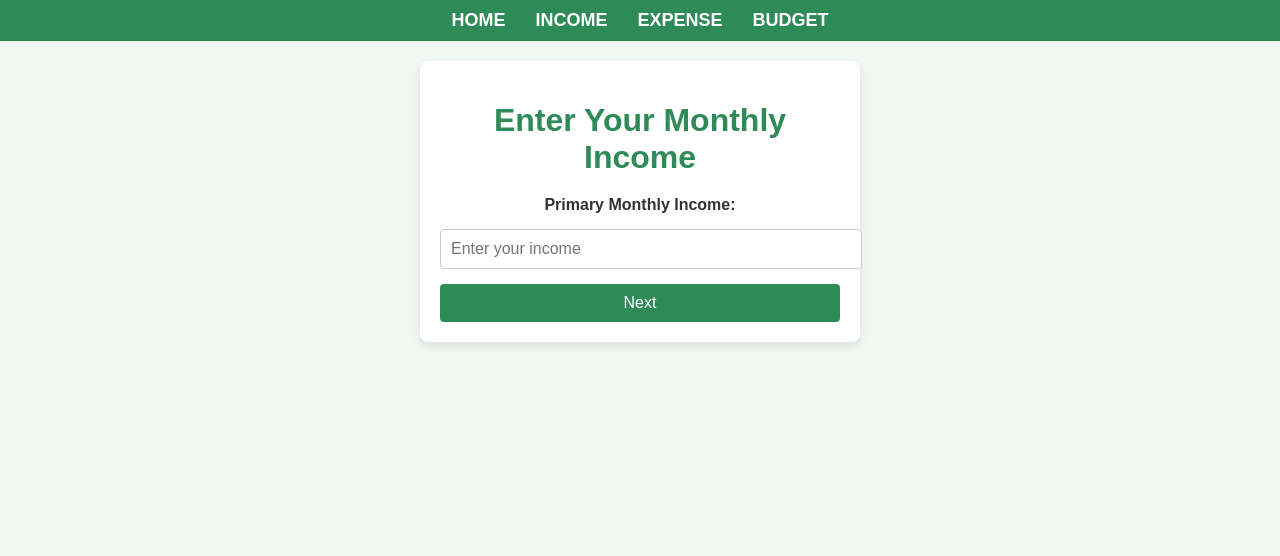
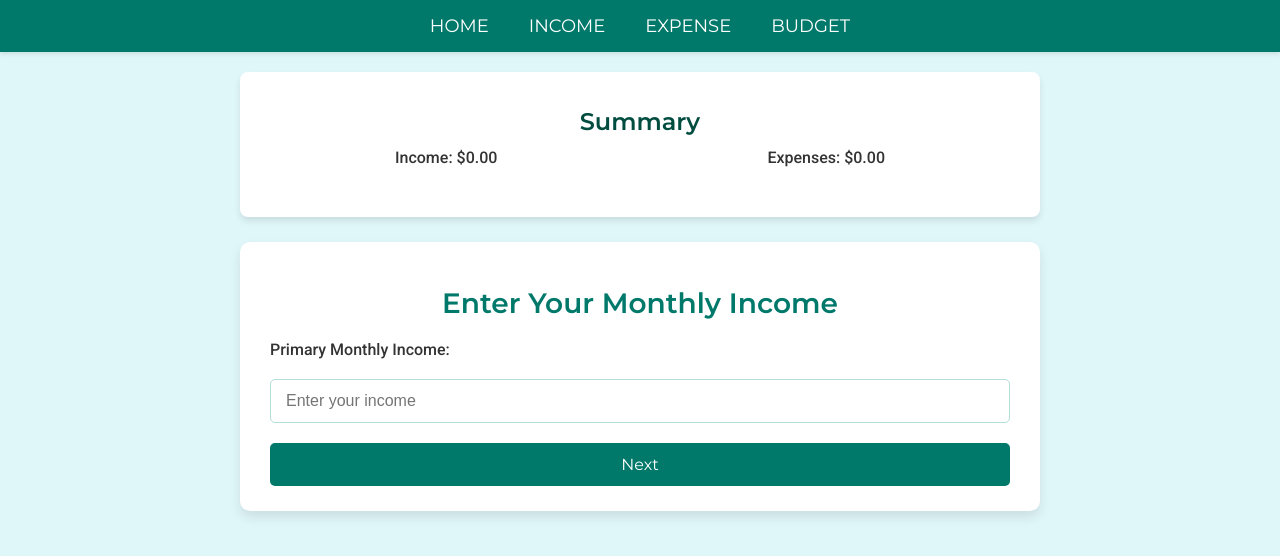
Before and after one commit to adamazl/Financial-Planner, a plain HTML site: page index.html in a window 1280 px wide. Both pictures are taken after a click on the link "INCOME". Drawn offline with Linux system fonts and the light colour scheme.

Commit message:
updated css style

```diff
--- a/index.html
+++ b/index.html
@@ -1,11 +1,17 @@
 <!DOCTYPE html>
 <html lang="en">
+
 <head>
     <meta charset="UTF-8">
     <meta name="viewport" content="width=device-width, initial-scale=1.0">
     <title>Finance Planner</title>
     <link rel="stylesheet" href="styles.css">
+    <!-- Google Fonts -->
+    <link
+        href="https://fonts.googleapis.com/css2?family=Roboto:wght@400;500;700&family=Montserrat:wght@400;600&display=swap"
+        rel="stylesheet">
 </head>
+
 <body>
     <nav>
         <ul>
@@ -15,6 +21,16 @@
             <li><a href="#" id="budgetLink">BUDGET</a></li>
         </ul>
     </nav>
+
+    <div class="container">
+        <div id="summary" class="summary">
+            <h2>Summary</h2>
+            <div class="summary-details">
+                <p id="summaryIncome">Income: $0.00</p>
+                <p id="summaryExpenses">Expenses: $0.00</p>
+            </div>
+            <ul id="expenseList"></ul>
+        </div>
 
         <div id="home" class="content">
             <h1>Welcome to Finance Planner</h1>
@@ -36,11 +52,11 @@
             <form id="expenseForm">
                 <label for="expenseType">Expense Type:</label>
                 <select id="expenseType">
-                <option value="bills">Bills</option>
-                <option value="subscriptions">Subscriptions</option>
-                <option value="utilities">Utilities</option>
-                <option value="debt">Debt</option>
-                <option value="other">Other</option>
+                    <option value="Bills">Bills</option>
+                    <option value="Subscriptions">Subscriptions</option>
+                    <option value="Utilities">Utilities</option>
+                    <option value="Debt">Debt</option>
+                    <option value="Other">Other</option>
                 </select>
 
                 <label for="expenseDesc">Description:</label>
@@ -55,11 +71,15 @@
 
         <div id="budget" class="content hidden">
             <h1>Your Budget Plan</h1>
+            <div class="budget-details">
                 <p id="needs">Needs: $0.00</p>
                 <p id="wants">Wants: $0.00</p>
                 <p id="savings">Savings: $0.00</p>
             </div>
+        </div>
+    </div>
 
     <script src="scripts.js"></script>
 </body>
+
 </html>
--- a/scripts.js
+++ b/scripts.js
@@ -9,10 +9,11 @@ document.getElementById('getStartedBtn').addEventListener('click', () => showPag
 function showPage(pageId) {
     document.querySelectorAll('.content').forEach(page => page.classList.add('hidden'));
     document.getElementById(pageId).classList.remove('hidden');
+    updateSummary();
 }
 
 // Handle income form submission
-document.getElementById('incomeForm').addEventListener('submit', function(event) {
+document.getElementById('incomeForm').addEventListener('submit', function (event) {
     event.preventDefault();
     const income = parseFloat(document.getElementById('incomeInput').value);
     if (!isNaN(income)) {
@@ -22,7 +23,7 @@ document.getElementById('incomeForm').addEventListener('submit', function(event)
 });
 
 // Handle expense form submission
-document.getElementById('expenseForm').addEventListener('submit', function(event) {
+document.getElementById('expenseForm').addEventListener('submit', function (event) {
     event.preventDefault();
     const expenseType = document.getElementById('expenseType').value;
     const expenseDesc = document.getElementById('expenseDesc').value;
@@ -32,10 +33,31 @@ document.getElementById('expenseForm').addEventListener('submit', function(event
         const expenses = JSON.parse(localStorage.getItem('expenses')) || [];
         expenses.push({ type: expenseType, description: expenseDesc, amount: expenseAmount });
         localStorage.setItem('expenses', JSON.stringify(expenses));
-        calculateBudget();
         showPage('budget');
     }
+    updateSummary();
+    calculateBudget();
 });
+
+// Update the summary section with income and expenses
+function updateSummary() {
+    const income = parseFloat(localStorage.getItem('income')) || 0;
+    document.getElementById('summaryIncome').textContent = `Income: $${income.toFixed(2)}`;
+
+    const expenses = JSON.parse(localStorage.getItem('expenses')) || [];
+    let totalExpenses = 0;
+    const expenseList = document.getElementById('expenseList');
+    expenseList.innerHTML = ''; // Clear previous entries
+
+    expenses.forEach(exp => {
+        totalExpenses += exp.amount;
+        const li = document.createElement('li');
+        li.textContent = `${exp.type} - ${exp.description}: $${exp.amount.toFixed(2)}`;
+        expenseList.appendChild(li);
+    });
+
+    document.getElementById('summaryExpenses').textContent = `Expenses: $${totalExpenses.toFixed(2)}`;
+}
 
 // Calculate budget and display on the budget page
 function calculateBudget() {
@@ -57,4 +79,7 @@ function calculateBudget() {
 }
 
 // Show the home page initially
-showPage('home');
+document.addEventListener('DOMContentLoaded', () => {
+    showPage('home');
+    updateSummary();
+});
--- a/styles.css
+++ b/styles.css
@@ -1,8 +1,12 @@
 /* styles.css */
 
+/* Importing fonts */
+@import url('https://fonts.googleapis.com/css2?family=Roboto:wght@400;500;700&family=Montserrat:wght@400;600&display=swap');
+
 body {
-    font-family: Arial, sans-serif;
-    background-color: #f0f8f4; /* Mint green background */
+    font-family: 'Roboto', sans-serif;
+    background-color: #e0f7fa;
+    /* Light mint background */
     margin: 0;
     padding: 0;
     display: flex;
@@ -10,13 +14,15 @@ body {
     align-items: center;
     justify-content: flex-start;
     min-height: 100vh;
+    transition: background-color 0.3s ease;
 }
 
 nav {
     width: 100%;
-    background-color: #2e8b57;
-    padding: 10px;
-    text-align: center;
+    background-color: #00796b;
+    /* Darker mint green */
+    padding: 15px 0;
+    box-shadow: 0 2px 4px rgba(0, 0, 0, 0.1);
 }
 
 nav ul {
@@ -28,67 +34,181 @@ nav ul {
 }
 
 nav ul li {
-    margin: 0 15px;
+    margin: 0 20px;
 }
 
 nav ul li a {
-    color: white;
+    color: #ffffff;
     text-decoration: none;
     font-size: 18px;
-    font-weight: bold;
+    font-family: 'Montserrat', sans-serif;
+    font-weight: 500;
+    position: relative;
+    transition: color 0.3s ease;
+}
+
+nav ul li a::after {
+    content: '';
+    display: block;
+    width: 0%;
+    height: 2px;
+    background-color: #ffffff;
+    transition: width 0.3s;
+    position: absolute;
+    bottom: -5px;
+    left: 0;
 }
 
 nav ul li a:hover {
-    text-decoration: underline;
+    color: #b2dfdb;
+}
+
+nav ul li a:hover::after {
+    width: 100%;
+}
+
+.container {
+    width: 100%;
+    max-width: 800px;
+    padding: 20px;
+}
+
+.summary {
+    background-color: #ffffff;
+    padding: 15px 20px;
+    border-radius: 8px;
+    box-shadow: 0 4px 6px rgba(0, 0, 0, 0.1);
+    margin-bottom: 25px;
+    transition: box-shadow 0.3s ease;
+}
+
+.summary:hover {
+    box-shadow: 0 6px 10px rgba(0, 0, 0, 0.15);
+}
+
+.summary h2 {
+    font-family: 'Montserrat', sans-serif;
+    color: #004d40;
+    margin-bottom: 10px;
+    text-align: center;
+}
+
+.summary-details {
+    display: flex;
+    justify-content: space-around;
+    margin-bottom: 10px;
+}
+
+.summary-details p {
+    font-weight: 500;
+    color: #333333;
+    margin: 0;
+    font-size: 16px;
+}
+
+.summary ul {
+    list-style-type: none;
+    padding: 0;
+    max-height: 150px;
+    overflow-y: auto;
+    text-align: left;
+}
+
+.summary ul li {
+    padding: 5px 0;
+    border-bottom: 1px solid #f0f0f0;
+    font-size: 14px;
+    color: #555555;
 }
 
 .content {
     background-color: #ffffff;
-    padding: 20px;
-    border-radius: 8px;
-    box-shadow: 0 4px 8px rgba(0, 0, 0, 0.1);
-    width: 100%;
-    max-width: 400px;
-    margin-top: 20px;
-    text-align: center;
+    padding: 25px 30px;
+    border-radius: 10px;
+    box-shadow: 0 6px 12px rgba(0, 0, 0, 0.1);
+    margin-bottom: 30px;
+    transition: transform 0.3s ease, box-shadow 0.3s ease;
+}
+
+.content:hover {
+    transform: translateY(-5px);
+    box-shadow: 0 8px 16px rgba(0, 0, 0, 0.2);
 }
 
 h1 {
-    color: #2e8b57; /* Mint green color for headers */
+    font-family: 'Montserrat', sans-serif;
+    color: #00796b;
     margin-bottom: 20px;
+    font-size: 28px;
+    text-align: center;
 }
 
 form {
     display: flex;
     flex-direction: column;
-    gap: 15px;
+    gap: 20px;
 }
 
 label {
-    font-weight: bold;
-    color: #333;
+    font-weight: 500;
+    color: #333333;
+    font-size: 16px;
 }
 
-input[type="number"], input[type="text"], select {
-    padding: 10px;
+input[type="number"],
+input[type="text"],
+select {
+    padding: 12px 15px;
     font-size: 16px;
-    border: 1px solid #ccc;
-    border-radius: 4px;
-    width: 100%;
+    border: 1px solid #b2dfdb;
+    border-radius: 5px;
+    transition: border-color 0.3s ease, box-shadow 0.3s ease;
+}
+
+input[type="number"]:focus,
+input[type="text"]:focus,
+select:focus {
+    border-color: #00796b;
+    box-shadow: 0 0 5px rgba(0, 121, 107, 0.5);
+    outline: none;
 }
 
 button {
-    padding: 10px;
+    padding: 12px;
     font-size: 16px;
     border: none;
-    border-radius: 4px;
-    background-color: #2e8b57;
+    border-radius: 5px;
+    background-color: #00796b;
     color: white;
     cursor: pointer;
+    font-family: 'Montserrat', sans-serif;
+    transition: background-color 0.3s ease, transform 0.2s ease;
 }
 
 button:hover {
-    background-color: #1c6b4a;
+    background-color: #004d40;
+    transform: scale(1.05);
+}
+
+.budget-details {
+    display: flex;
+    flex-direction: column;
+    gap: 10px;
+    margin-top: 20px;
+}
+
+.budget-details p {
+    font-size: 18px;
+    color: #333333;
+    font-weight: 500;
+    background-color: #e0f2f1;
+    padding: 10px;
+    border-radius: 5px;
+    transition: background-color 0.3s ease;
+}
+
+.budget-details p:hover {
+    background-color: #b2dfdb;
 }
 
 .hidden {
@@ -96,6 +216,27 @@ button:hover {
 }
 
 p {
-    font-size: 18px;
-    color: #555;
+    font-size: 16px;
+    color: #555555;
+    line-height: 1.5;
+    text-align: center;
 }
+
+/* Scrollbar styling for expense list */
+#expenseList {
+    max-height: 150px;
+    overflow-y: auto;
+}
+
+#expenseList::-webkit-scrollbar {
+    width: 6px;
+}
+
+#expenseList::-webkit-scrollbar-thumb {
+    background-color: #b2dfdb;
+    border-radius: 3px;
+}
+
+#expenseList::-webkit-scrollbar-track {
+    background-color: #f0f0f0;
+}
```
Lines whose indentation alone changed are shown as unchanged.
